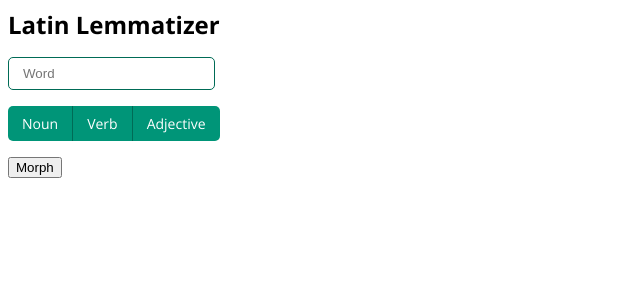
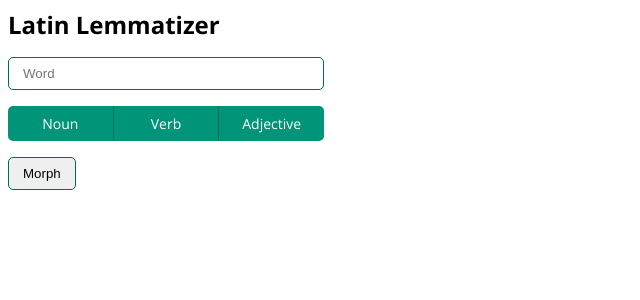
Before and after one commit to wavid-b/getFormHosting, a Flask app: page /form in a window 1280 px wide. Shown: the top 300 px of the page, without its empty margins (0-640 px from the left). Run offline with Flask 3, Linux system fonts and the light colour scheme.

Commit message:
Give buttons equal width

```diff
--- a/static/style.css
+++ b/static/style.css
@@ -17,10 +17,14 @@ h4 {
 input[type=text], select {
   padding: 8px 14px;
   margin: 0 0;
-  display: inline-block;
+  display: inline-flex;
   border: 1px solid #006B56;;
   border-radius: 5px;
   box-sizing: border-box;
+}
+
+.inputWord {
+  width: 25%;
 }
 
 .formButtons, .gender, .number, .case, .degree, .person, .mood, .tense, .voice {
@@ -30,6 +34,18 @@ input[type=text], select {
   box-shadow: 0 0 5px rgba(255, 255, 255, 0.25)
 }
 
+.formButtons, .gender, .number, .person, .voice {
+  width: 25%;
+  display: flex;
+}
+
+/*.case, .tense, .mood {
+  width: 25%;
+  display: inline-flex;
+  flex: 1;
+}*/
+
+/* remove buttons from radios */
 .formButtonsInput {
   display: none;
 }
@@ -42,6 +58,8 @@ input[type=text], select {
   background-color: #009578;
   cursor: pointer;
   transition: background-color 0.1s;
+  text-align: center;
+  flex: 1;
 }
 
 .formButtonsLabel:not(:last-of-type) {
@@ -51,3 +69,12 @@ input[type=text], select {
 .formButtonsInput:checked + .formButtonsLabel {
   background-color: #006B56
 }
+
+.morph {
+  padding: 8px 14px;
+  margin: 0 0;
+  display: inline-block;
+  border: 1px solid #006B56;;
+  border-radius: 5px;
+  box-sizing: border-box;
+}
--- a/templates/form.html
+++ b/templates/form.html
@@ -15,7 +15,7 @@
 <h2>Latin Lemmatizer</h2>
 <form id = "lemmatizerForm" action="#" method = "post">
     <p>
-    <input type="text" name="wd" placeholder="Word" />
+    <input type="text" name="wd" placeholder="Word" class="inputWord" />
     </p>
     <div class="formButtons">
           <input type="radio" name="wanted_pos" id="noun" value="noun" class="formButtonsInput" />
@@ -211,7 +211,7 @@
 </div>
 </div>
 
-<p><input type="submit" value="Morph" /></p>
+<p><input type="submit" value="Morph" class="morph" /></p>
 
 
 
```
